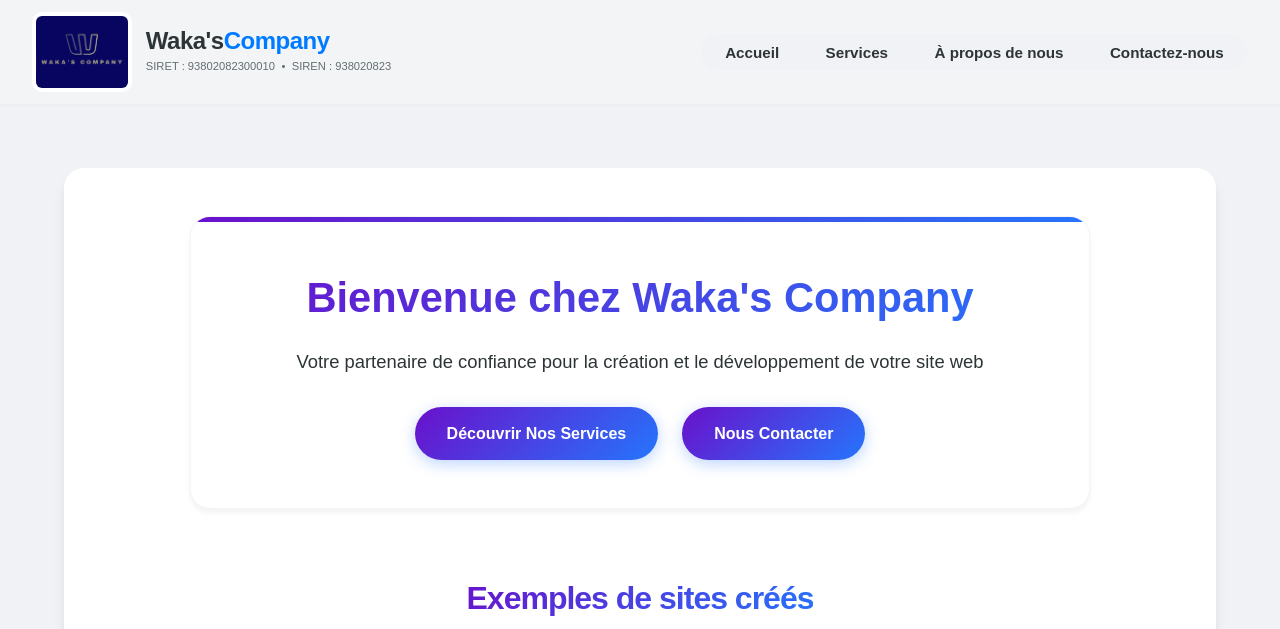
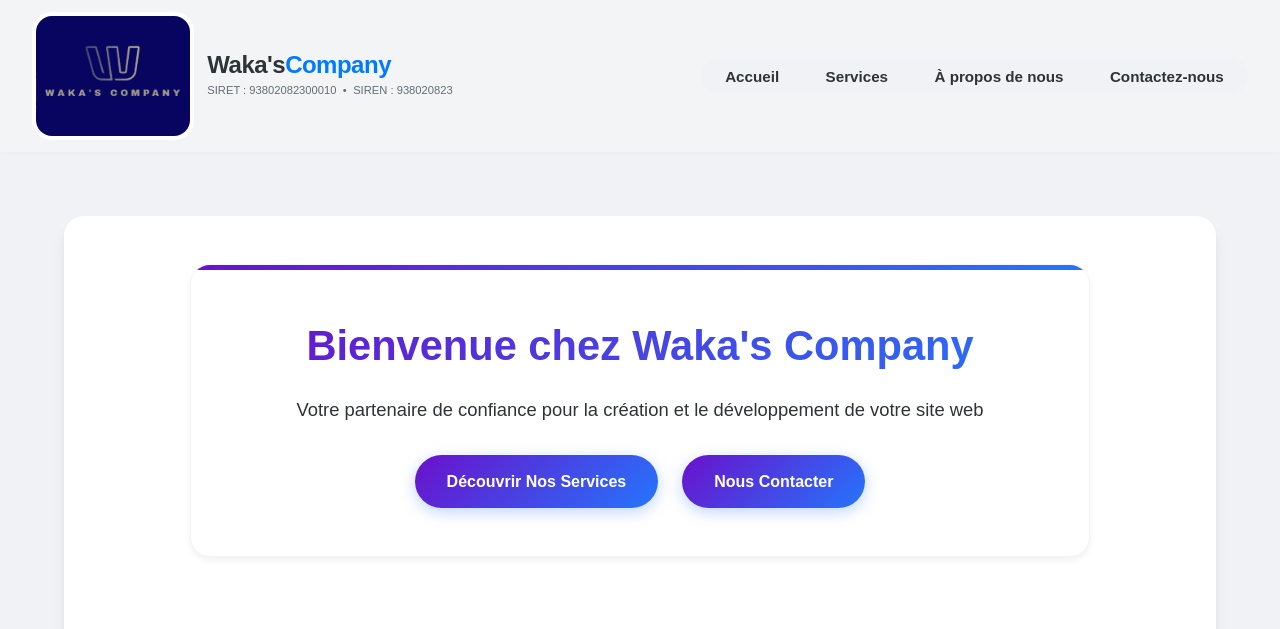
Before and after one commit to agbalaolivier/waka-company, a website: page index.html in a window 1280 px wide. Shown: the top 629 px of the page. Drawn offline with nearby package versions, Linux system fonts and the light colour scheme.

Commit message:
ajustement taille logo

```diff
--- a/css/style.css
+++ b/css/style.css
@@ -180,10 +180,10 @@ p {
 }
 
 .logo-img {
-    height: 5rem;
+    height: 8rem;
     width: auto;
     object-fit: contain;
-    border-radius: 10px;
+    border-radius: 20px;
     filter: none !important;
     transition: transform 0.3s ease;
     background-color: #ffffff;
```
